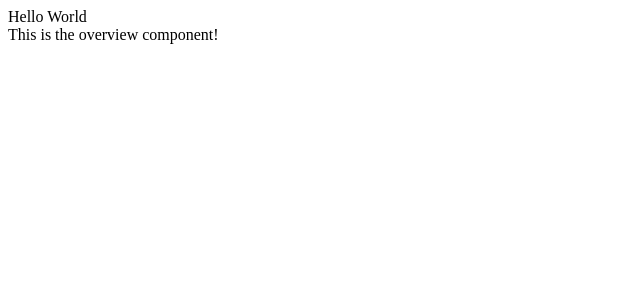
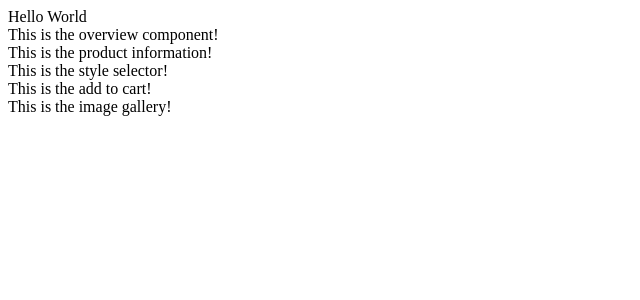
Before and after one commit to fec1-dijkstra/fec, a React app: page / in a window 1280 px wide. Shown: the top 300 px of the page, without its empty margins (0-640 px from the left). Built offline with nearby package versions, Linux system fonts and the light colour scheme.

Commit message:
overview subcomponent build out

```diff
--- a/client/src/components/Overview/AddToCart.jsx
+++ b/client/src/components/Overview/AddToCart.jsx
@@ -0,0 +1,5 @@
+import React from 'react';
+
+const AddToCart = () => <div>This is the add to cart!</div>;
+
+export default AddToCart;
--- a/client/src/components/Overview/ImageGallery.jsx
+++ b/client/src/components/Overview/ImageGallery.jsx
@@ -0,0 +1,5 @@
+import React from 'react';
+
+const ImageGallery = () => <div>This is the image gallery!</div>;
+
+export default ImageGallery;
--- a/client/src/components/Overview/Overview.jsx
+++ b/client/src/components/Overview/Overview.jsx
@@ -1,4 +1,8 @@
 import React from 'react';
+import ProductInformation from './ProductInformation.jsx';
+import StyleSelector from './StyleSelector.jsx';
+import AddToCart from './AddToCart.jsx';
+import ImageGallery from './ImageGallery.jsx';
 
 class Overview extends React.Component {
   constructor(props) {
@@ -12,6 +16,10 @@ class Overview extends React.Component {
     return (
       <div>
         <div>This is the overview component!</div>
+        <ProductInformation />
+        <StyleSelector />
+        <AddToCart />
+        <ImageGallery />
       </div>
     );
   }
--- a/client/src/components/Overview/ProductInformation.jsx
+++ b/client/src/components/Overview/ProductInformation.jsx
@@ -0,0 +1,5 @@
+import React from 'react';
+
+const ProductInformation = () => <div>This is the product information!</div>;
+
+export default ProductInformation;
--- a/client/src/components/Overview/StyleSelector.jsx
+++ b/client/src/components/Overview/StyleSelector.jsx
@@ -0,0 +1,5 @@
+import React from 'react';
+
+const StyleSelector = () => <div>This is the style selector!</div>;
+
+export default StyleSelector;
```
